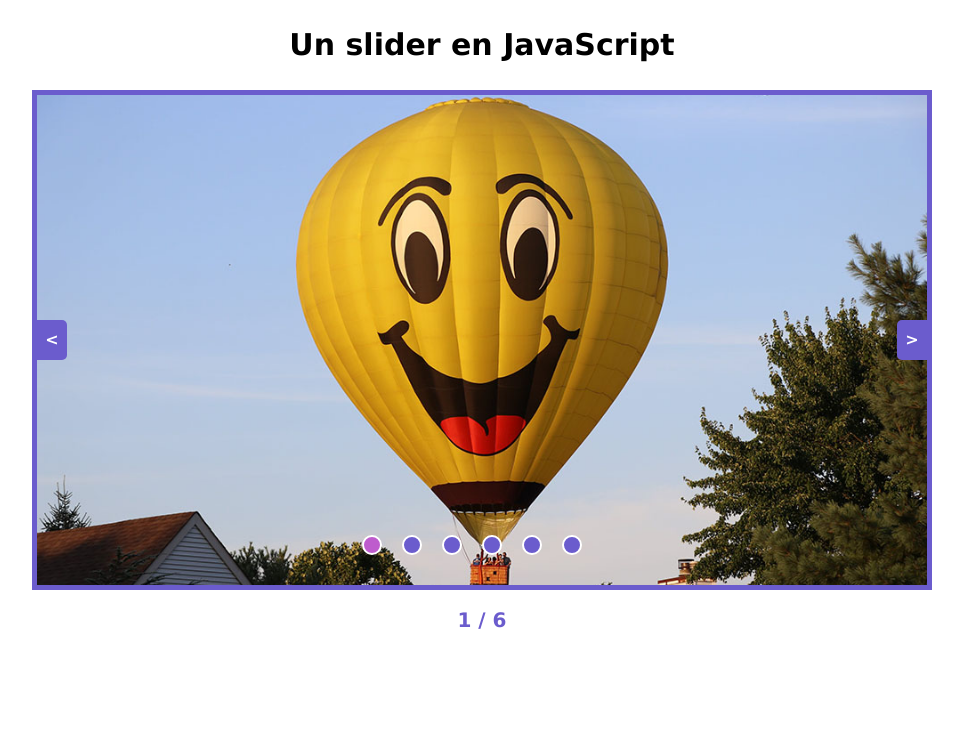
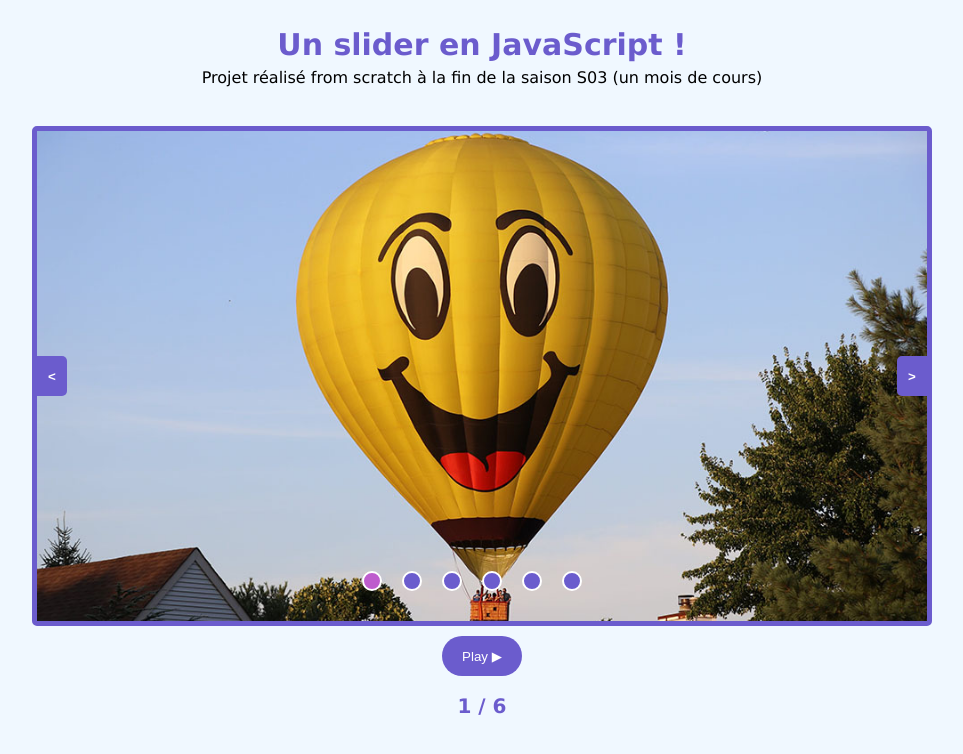
Before and after one commit to AnneLineC/01-slider, a plain HTML site: page index.html in a window 1280 px wide. Shown: the whole page, without its empty margins (158-1121 px from the left). Drawn offline with Linux system fonts and the light colour scheme.

Commit message:
Ajout du défilement automatique

```diff
--- a/css/style.css
+++ b/css/style.css
@@ -11,13 +11,39 @@ html {
 body {
     font-size: 1.6rem;
     font-family: Verdana, Tahoma, sans-serif;
+    background-color: aliceblue;
 }
 
 .main-title {
-    margin: 3rem 0;
+    margin-top: 3rem;
     font-size: 3rem;
     font-weight: bold;
     text-align: center;
+    color: var(--color1);
+}
+
+.project-description {
+    text-align: center;
+    margin: 1rem 3rem 4rem 3rem;
+}
+
+.slider-buttons {
+    text-align: center;
+    margin-top: 1rem;
+}
+
+.slider-buttons__button {
+    display: inline-block;
+    padding: 0 2rem;
+    height: 4rem;
+    border-radius: 2rem;
+    color: #fff;
+    background-color: var(--color1);
+    border: 0;
+}
+
+.slider-buttons__button:hover {
+    background-color: var(--color3);
 }
 
 .slider {
@@ -26,9 +52,9 @@ body {
     max-width: 90rem;
     height: 50rem;
     border: 5px solid var(--color1);
-    /* border-radius: 2rem; */
     display: flex;
     align-items: stretch;
+    border-radius: 5px;
 }
 
 .slider__slide {
@@ -87,6 +113,7 @@ body {
     height: 4rem;
     background-color: var(--color1);
     color: #fff;
+    border: 0;
     font-weight: bold;
 }
 
@@ -143,3 +170,7 @@ body {
     font-weight: bold;
     color: var(--color1);
 }
+
+.hidden {
+    display: none;
+}
--- a/index.html
+++ b/index.html
@@ -10,7 +10,8 @@
 </head>
 <body>
     <header class="main-header">
-        <h1 class="main-title">Un slider en JavaScript</h1>
+        <h1 class="main-title">Un slider en JavaScript !</h1>
+        <p class="project-description">Projet réalisé from scratch à la fin de la saison S03 (un mois de cours)</p>
     </header>
     <main class="slider-container">
         <div class="slider">
@@ -20,16 +21,20 @@
             <div class="slider__slide" style="background-image: url('./images/pexels-photo-3226717.jpeg');"></div>
             <div class="slider__slide" style="background-image: url('./images/pexels-photo-2325447.jpeg');"></div>
             <div class="slider__slide" style="background-image: url('./images/pexels-photo-6062501.jpeg');"></div>
-            <a href="#left" class="slider__arrow slider__arrow--left"> < </a>
-            <a href="#right" class="slider__arrow slider__arrow--right"> > </a>
+            <button class="slider__arrow slider__arrow--left"> 	&#60; </button>
+            <button class="slider__arrow slider__arrow--right"> &#62; </button>
             <div class="slider__dots">
-                <a href="#1" class="slider__dot slider__dot--active"></a>
-                <a href="#2" class="slider__dot"></a>
-                <a href="#3" class="slider__dot"></a>
-                <a href="#4" class="slider__dot"></a>
-                <a href="#4" class="slider__dot"></a>
-                <a href="#5" class="slider__dot"></a>
+                <button class="slider__dot slider__dot--active"></button>
+                <button class="slider__dot"></button>
+                <button class="slider__dot"></button>
+                <button class="slider__dot"></button>
+                <button class="slider__dot"></button>
+                <button class="slider__dot"></button>
             </div>
+        </div>
+        <div class="slider-buttons">
+            <button id="button-play" class="slider-buttons__button">Play &#9654;</button>
+            <button id="button-pause" class="slider-buttons__button hidden">Pause &#x23F8;</button>
         </div>
         <div class="slide-number">
             <p id="slide-number" class="slide-number__text"></p>
--- a/js/app.js
+++ b/js/app.js
@@ -2,9 +2,8 @@ const app = {
     currentSlide: 1,
     nbSlides: 0,
     timer: 500,
+    sliderScrollingOn: '',
     init: function() {
-
-        // console.log(app.currentSlide);
 
         const sliderRightArrow = document.querySelector('.slider__arrow--right');
         sliderRightArrow.addEventListener('click', app.handleClickRightArrow);
@@ -21,7 +20,11 @@ const app = {
             sliderDot.addEventListener('click', app.handleClickDots);
         }
 
-        // app.sliderAutomaticScrolling();
+        const playButton = document.querySelector('#button-play');
+        playButton.addEventListener('click', app.sliderPlayScrolling);
+
+        const pauseButton = document.querySelector('#button-pause');
+        pauseButton.addEventListener('click', app.sliderPauseScrolling);
 
         app.writeSlideNumberInHTML();
 
@@ -39,9 +42,22 @@ const app = {
         }
     },
 
-    // sliderAutomaticScrolling: function() {
-    //     setInterval(app.handleClickRightArrow, 4000);
-    // },
+    sliderPlayScrolling: function(event) {
+        app.handleClickRightArrow();
+        app.sliderScrollingOn = setInterval(app.handleClickRightArrow, 3000);
+        const buttonPlay = event.target;
+        buttonPlay.classList.add('hidden');
+        const buttonPause = document.getElementById('button-pause');
+        buttonPause.classList.remove('hidden');
+    },
+
+    sliderPauseScrolling: function(event) {
+        clearInterval(app.sliderScrollingOn);
+        const buttonPause = event.target;
+        buttonPause.classList.add('hidden');
+        const buttonPlay = document.getElementById('button-play');
+        buttonPlay.classList.remove('hidden');
+    },
 
     handleClickRightArrow: function() {
         app.currentSlide++;
@@ -50,7 +66,6 @@ const app = {
         const activeSlide = document.querySelector('.slider__slide--active');
         activeSlide.classList.add('fade-out');
         setTimeout(function() {activeSlide.classList.remove('slider__slide--active', 'fade-in', 'fade-out')}, app.timer);
-        // activeSlide.classList.remove('slider__slide--active', 'fade-in');
 
         if (app.currentSlide <= app.nbSlides) {
             const nextActiveSlide = activeSlide.nextElementSibling;
@@ -78,16 +93,15 @@ const app = {
         if (app.currentSlide >= 1) {
             const nextActiveSlide = activeSlide.previousElementSibling;
             setTimeout(function() {nextActiveSlide.classList.add('slider__slide--active', 'fade-in')}, app.timer);
-            app.writeSlideNumberInHTML();
-            app.updateCurrentDotsHTML();
         } else {
             app.currentSlide = app.nbSlides;
             // console.log(app.currentSlide);
             const lastSlide = document.querySelector('div[data-slide-number="' + app.currentSlide + '"]');
             setTimeout(function() {lastSlide.classList.add('slider__slide--active', 'fade-in')}, app.timer);
-            app.writeSlideNumberInHTML();
-            app.updateCurrentDotsHTML();
         }
+
+        app.writeSlideNumberInHTML();
+        app.updateCurrentDotsHTML();
 
     },
 
@@ -112,7 +126,7 @@ const app = {
     updateCurrentDotsHTML: function() {
         const activeDot = document.querySelector('.slider__dot--active');
         activeDot.classList.remove('slider__dot--active');
-        const currentDot = document.querySelector('a[data-dot-number="' + app.currentSlide + '"');
+        const currentDot = document.querySelector('button[data-dot-number="' + app.currentSlide + '"');
         currentDot.classList.add('slider__dot--active');
     },
 
```
